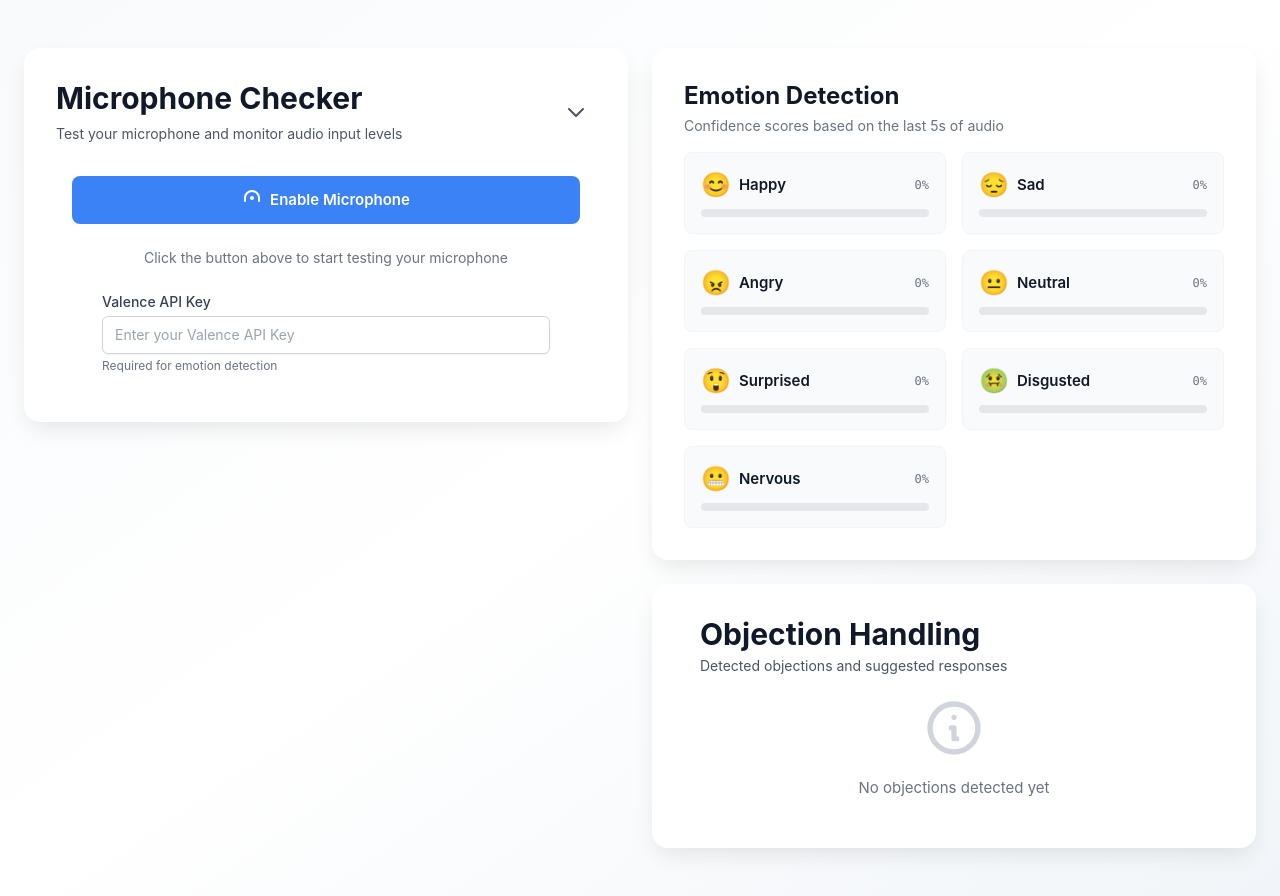
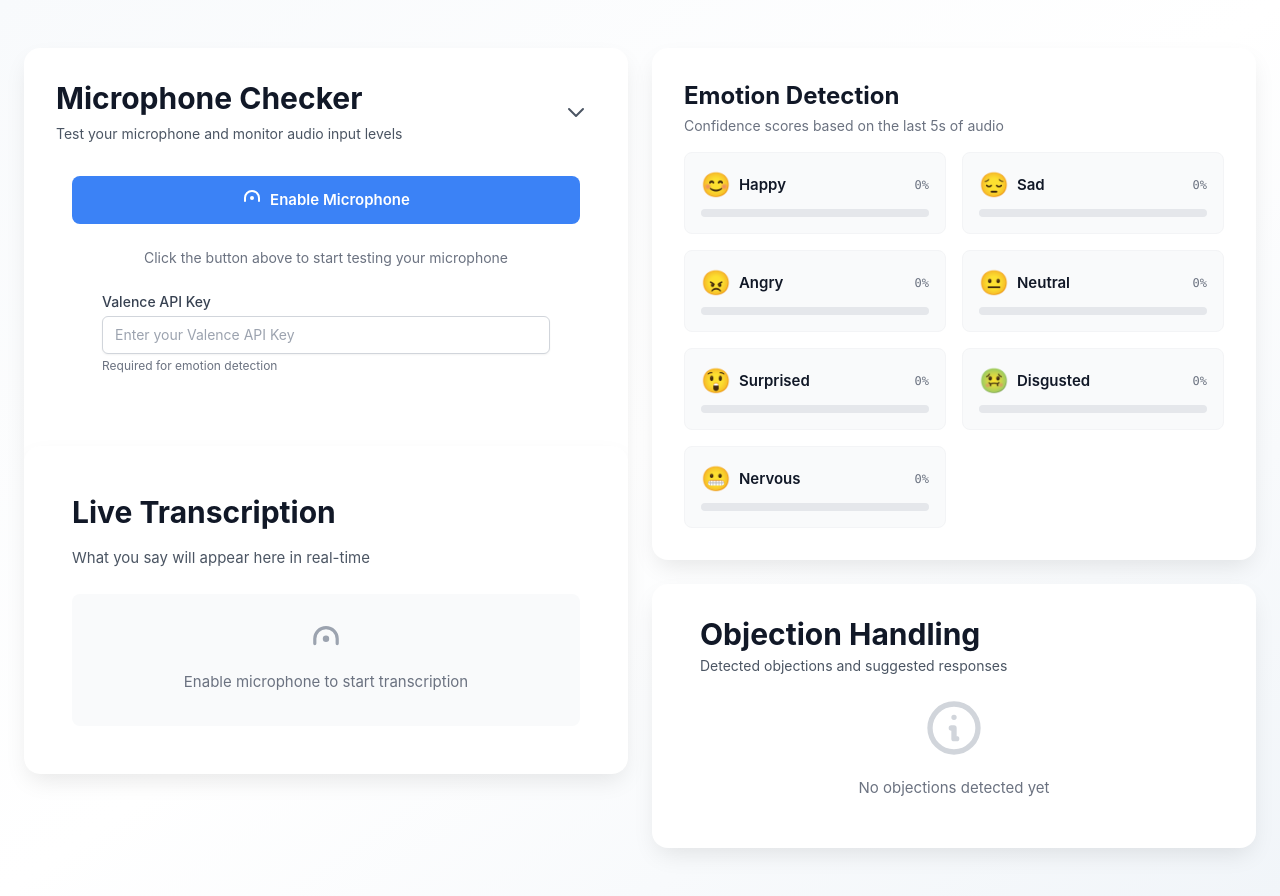
Before and after one commit to aarono-boop/Real-TIme-Objection-Handling, a Vue app: page / in a window 1280 px wide. Built offline with nearby package versions, Linux system fonts and the light colour scheme; the HTML template or start-up script is replaced by a standard one.

Commit message:
Make Live Transcription section always visible
cgen-fef0e853adce4d5195918aaf63e32d17

```diff
--- a/src/components/MicrophoneChecker.vue
+++ b/src/components/MicrophoneChecker.vue
@@ -617,7 +617,7 @@ onBeforeUnmount(() => {
       </div>
 
       <!-- Transcription Section -->
-      <div v-if="status === 'active'" class="rounded-2xl bg-white shadow-lg p-8 sm:p-12 mt-6">
+      <div class="rounded-2xl bg-white shadow-lg p-8 sm:p-12 mt-6">
         <div class="mb-6">
           <div class="flex items-center justify-between mb-4">
             <h2 class="text-2xl sm:text-3xl font-bold text-gray-900">Live Transcription</h2>
@@ -687,12 +687,13 @@ onBeforeUnmount(() => {
 
           <!-- Empty State -->
           <div
-            v-if="!finalTranscript && !interimTranscript && isTranscribing"
+            v-if="!finalTranscript && !interimTranscript"
             class="bg-gray-50 rounded-lg p-8 text-center"
           >
             <div class="flex justify-center mb-3">
               <svg
-                class="w-8 h-8 text-gray-400 animate-pulse"
+                class="w-8 h-8 text-gray-400"
+                :class="{ 'animate-pulse': isTranscribing }"
                 fill="currentColor"
                 viewBox="0 0 20 20"
               >
@@ -704,7 +705,9 @@ onBeforeUnmount(() => {
                 />
               </svg>
             </div>
-            <p class="text-gray-500">Waiting for speech input...</p>
+            <p class="text-gray-500">
+              {{ isTranscribing ? 'Waiting for speech input...' : 'Enable microphone to start transcription' }}
+            </p>
           </div>
         </div>
       </div>
```
